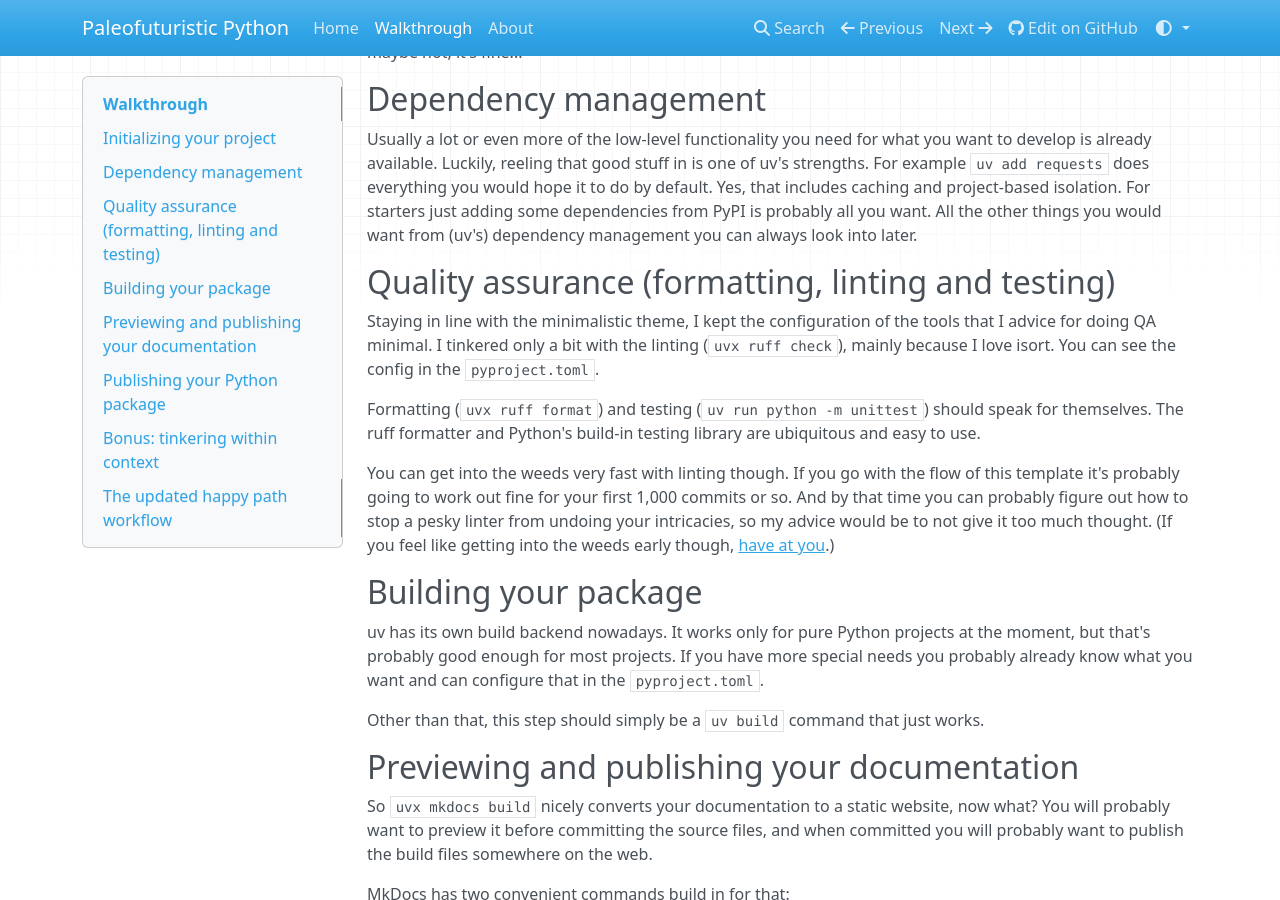
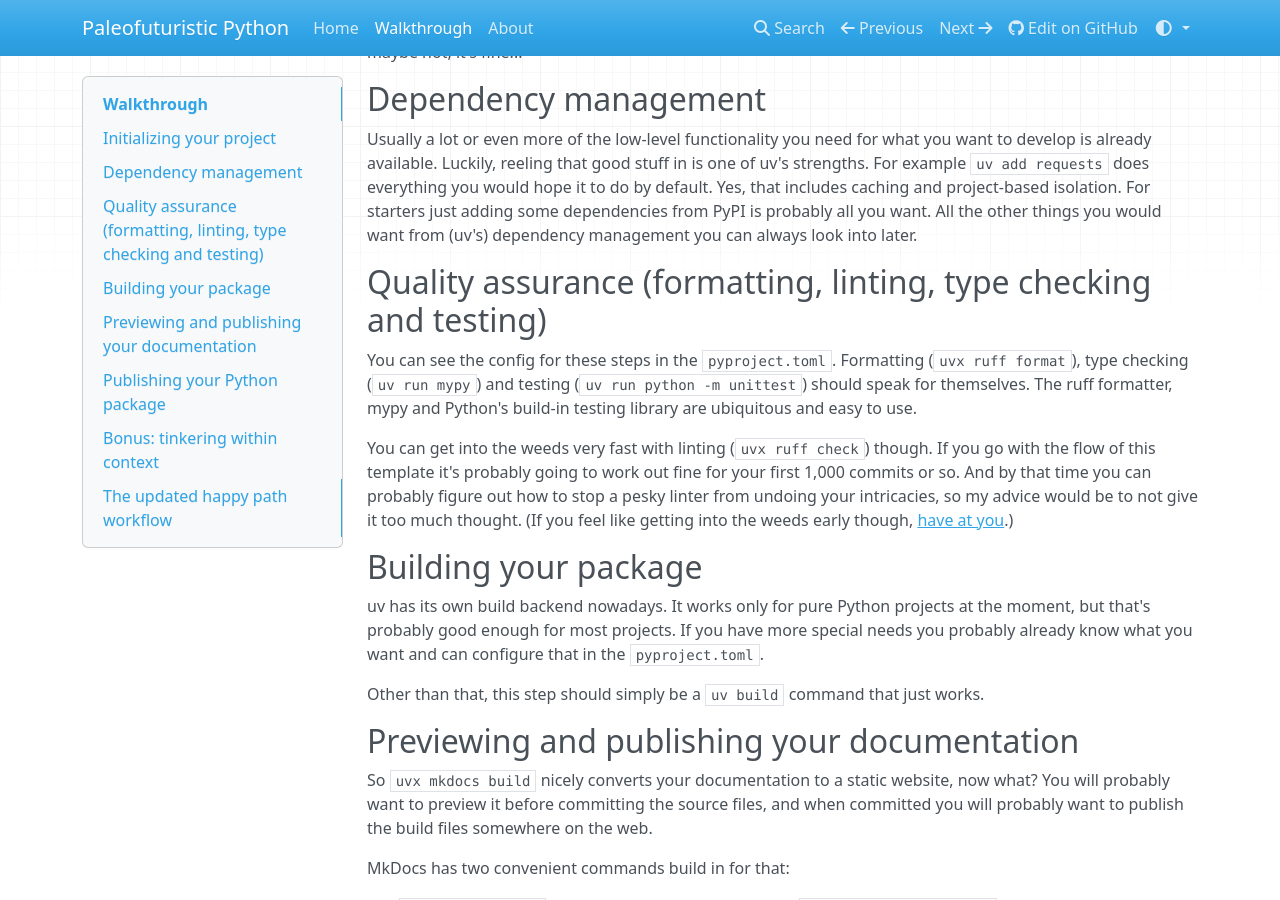
Before and after one commit to schubergphilis/paleofuturistic_python, an MkDocs documentation site: the page built from docs/walkthrough.md, in a window 1280 px wide and 900 px high, scrolled down 670 px. Built offline with MkDocs 1.6.1, drawn with Linux system fonts in a browser that asks for light colours; nearby versions of some CDN libraries; some of the changed text lies outside the part shown.

Commit message:
add type checking

```diff
--- a/docs/walkthrough.md
+++ b/docs/walkthrough.md
@@ -37,16 +37,13 @@ Yes, that includes caching and project-based isolation.
 For starters just adding some dependencies from PyPI is probably all you want.
 All the other things you would want from (uv's) dependency management you can always look into later.
 
-## Quality assurance (formatting, linting and testing)
+## Quality assurance (formatting, linting, type checking and testing)
 
-Staying in line with the minimalistic theme, I kept the configuration of the tools that I advice for doing QA minimal.
-I tinkered only a bit with the linting (`uvx ruff check`), mainly because I love isort.
-You can see the config in the `pyproject.toml`.
+You can see the config for these steps in the `pyproject.toml`.
+Formatting (`uvx ruff format`), type checking (`uv run mypy`) and testing (`uv run python -m unittest`) should speak for themselves.
+The ruff formatter, mypy and Python's build-in testing library are ubiquitous and easy to use.
 
-Formatting (`uvx ruff format`) and testing (`uv run python -m unittest`) should speak for themselves.
-The ruff formatter and Python's build-in testing library are ubiquitous and easy to use.
-
-You can get into the weeds very fast with linting though.
+You can get into the weeds very fast with linting (`uvx ruff check`) though.
 If you go with the flow of this template it's probably going to work out fine for your first 1,000 commits or so.
 And by that time you can probably figure out how to stop a pesky linter from undoing your intricacies,
 so my advice would be to not give it too much thought.
@@ -110,9 +107,11 @@ Considering the publishing and all, you may want to alter the workflow in this p
 
 - Download dependencies (if you need any): `uv add some_lib_you_need`
 - Develop your feature
-- Format: `uvx ruff format`
-- Lint: `uvx ruff check` (or simply `uvx ruff check --fix` if, you also, like to live dangerously)
-- Test: `uv run python -m unittest`
+- QA:
+  - Format: `uvx ruff format`
+  - Lint: `uvx ruff check` (or simply `uvx ruff check --fix` if, you also, like to live dangerously)
+  - Type check: `uv run mypy`
+  - Test: `uv run python -m unittest`
 - Build: `uv build`
 - Preview documentation: `uvx mkdocs serve`
 - Publish package: `uv publish`
```
Also changed, not shown: README.md (+7 -3 lines), docs/index.md (+7 -3 lines), {{ cookiecutter.project_slug }}/README.md (+1 -1 lines), 2 other files.
